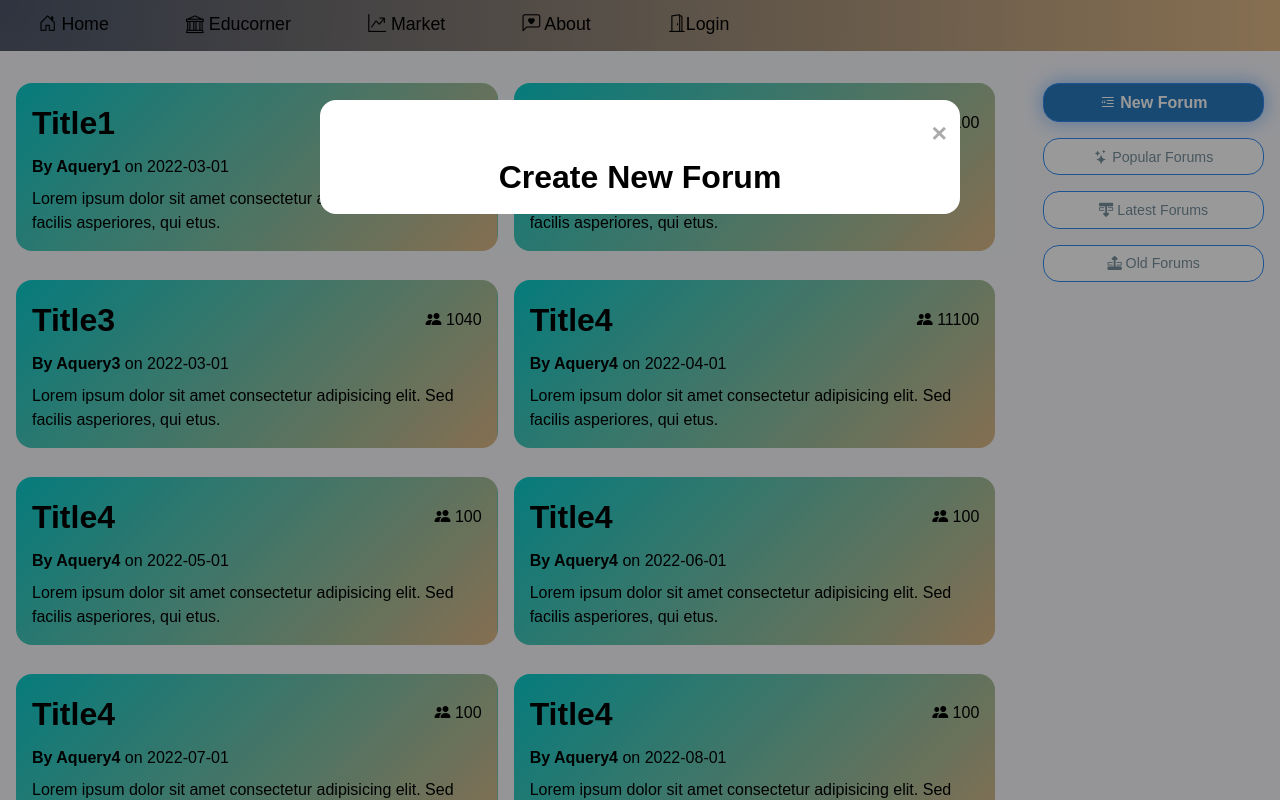
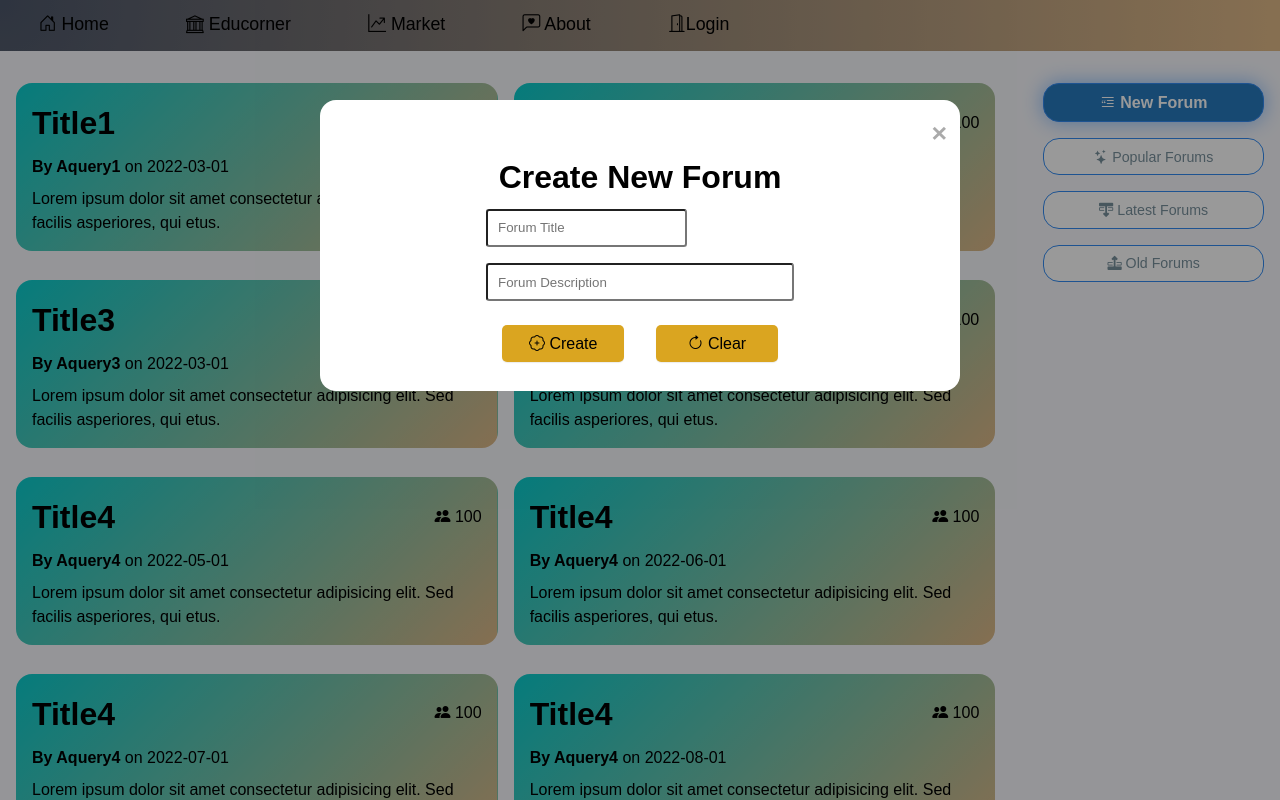
Before and after one commit to Hetarth02/aquery, a Svelte app: page / in a window 1280 px wide. Both pictures are taken after a click on the button "New Forum". Shown: the top 800 px of the page. Built offline with nearby package versions, Linux system fonts and the light colour scheme.

Commit message:
Added Forms in Modal Popup

```diff
--- a/src/components/ForumView.svelte
+++ b/src/components/ForumView.svelte
@@ -5,7 +5,14 @@
   import Sidebar from "../components/Sidebar.svelte";
   import NewButton from "../components/NewButton.svelte";
   import SortButton from "../components/SortButton.svelte";
-  import Modal, { openModal } from "../components/Modal.svelte";
+  import Modal, { open_Modal, close_Modal } from "../components/Modal.svelte";
+
+  let thread_form;
+
+  function form_submit() {
+    thread_form.reset();
+    close_Modal();
+  }
 </script>
 
 <style>
@@ -42,6 +49,50 @@
   .title-cont small {
     font-size: 1.9ch;
   }
+
+  form {
+    display: flex;
+    flex-direction: column;
+    align-items: flex-start;
+    margin: 0 auto;
+  }
+
+  form input,
+  form textarea {
+    width: 100%;
+    padding: 0.6rem;
+    margin: 0.5rem 0;
+    border-radius: 0.2rem;
+  }
+
+  form textarea {
+    align-self: center;
+  }
+
+  .button-grp {
+    width: 100%;
+    display: flex;
+  }
+
+  button {
+    width: 80%;
+    border: none;
+    outline: none;
+    margin: 1rem;
+    cursor: pointer;
+    padding: 0.6rem;
+    font-size: 1.8ch;
+    border-radius: 5px;
+    transition: ease 300ms;
+    background-color: goldenrod;
+    box-shadow: 0 1px 1px rgb(18 21 26 / 8%);
+  }
+
+  button:hover,
+  button:focus {
+    color: white;
+    background-color: #19072e;
+  }
 </style>
 
 <Nav />
@@ -75,11 +126,31 @@
     {/each}
   </div>
   <Sidebar>
-    <NewButton func={openModal}>
+    <NewButton func={open_Modal}>
       <i class="bi bi-blockquote-left"></i> New Thread
     </NewButton>
   </Sidebar>
 </div>
 <Modal>
-  <p>Create Thread Form</p>
+  <h1>Create New Thread</h1>
+  <form method="post" on:submit|preventDefault={form_submit} bind:this={thread_form}>
+    <input
+      type="text"
+      class="title"
+      name="thread_title"
+      placeholder="Thread Title"
+      required
+    />
+    <textarea
+      name="thread_desc"
+      cols="50"
+      rows="10"
+      placeholder="Thread Description, You can also write in Markdown(Preferred Github flavored Markdown)"
+      required
+    ></textarea>
+    <div class="button-grp">
+      <button type="submit"><i class="bi bi-patch-plus"></i> Create</button>
+      <button type="reset"><i class="bi bi-arrow-clockwise"></i> Clear</button>
+    </div>
+  </form>
 </Modal>
--- a/src/components/Modal.svelte
+++ b/src/components/Modal.svelte
@@ -1,8 +1,12 @@
 <script context="module">
   let modal;
 
-  export function openModal() {
+  export function open_Modal() {
     modal.style.display = "block";
+  }
+
+  export function close_Modal() {
+    modal.style.display = "none";
   }
 </script>
 
@@ -55,11 +59,11 @@
   }
 </style>
 
-<svelte:window on:click|preventDefault={closeModal}/>
+<svelte:window on:click={closeModal}/>
 
 <div class="modal" bind:this={modal}>
   <div class="modal-cont">
-    <span class="close" on:click|preventDefault={() => modal.style.display = "none"}>&times;</span>
+    <span class="close" on:click={() => modal.style.display = "none"}>&times;</span>
     <slot></slot>
   </div>
 </div>
--- a/src/routes/Home.svelte
+++ b/src/routes/Home.svelte
@@ -9,12 +9,19 @@
   import Sidebar from "../components/Sidebar.svelte";
   import NewButton from "../components/NewButton.svelte";
   import SortButton from "../components/SortButton.svelte";
-  import Modal, { openModal } from "../components/Modal.svelte";
+  import Modal, { open_Modal, close_Modal } from "../components/Modal.svelte";
 
   let sdata;
+  let forum_form;
+
   data.subscribe(value => {
     sdata = value;
   });
+
+  function form_submit() {
+    forum_form.reset();
+    close_Modal();
+  }
 </script>
 
 <style>
@@ -33,6 +40,49 @@
     align-items: center;
     justify-content: flex-start;
   }
+
+  form {
+    width: 50%;
+    display: flex;
+    flex-direction: column;
+    align-items: flex-start;
+    margin: 0 auto;
+  }
+
+  form input {
+    padding: 0.6rem;
+    margin: 0.5rem 0;
+    border-radius: 0.2rem;
+  }
+
+  .desc {
+    width: 100%;
+  }
+
+  .button-grp {
+    width: 100%;
+    display: flex;
+  }
+
+  button {
+    width: 80%;
+    border: none;
+    outline: none;
+    margin: 1rem;
+    cursor: pointer;
+    padding: 0.6rem;
+    font-size: 1.8ch;
+    border-radius: 5px;
+    transition: ease 300ms;
+    background-color: goldenrod;
+    box-shadow: 0 1px 1px rgb(18 21 26 / 8%);
+  }
+
+  button:hover,
+  button:focus {
+    color: white;
+    background-color: #19072e;
+  }
 </style>
 
 <Nav />
@@ -43,7 +93,7 @@
     {/each}
   </div>
   <Sidebar>
-    <NewButton func={openModal}>
+    <NewButton func={open_Modal}>
       <i class="bi bi-blockquote-left"></i> New Forum
     </NewButton>
     <SortButton func={() => sdata = sdata.sort((a, b) => b.members - a.members)}>
@@ -59,4 +109,24 @@
 </div>
 <Modal>
   <h1>Create New Forum</h1>
+  <form method="post" on:submit|preventDefault={form_submit} bind:this={forum_form}>
+    <input
+      type="text"
+      class="title"
+      name="forum_title"
+      placeholder="Forum Title"
+      required
+    />
+    <input
+      type="text"
+      class="desc"
+      name="forum_desc"
+      placeholder="Forum Description"
+      required
+    />
+    <div class="button-grp">
+      <button type="submit"><i class="bi bi-patch-plus"></i> Create</button>
+      <button type="reset"><i class="bi bi-arrow-clockwise"></i> Clear</button>
+    </div>
+  </form>
 </Modal>
```
